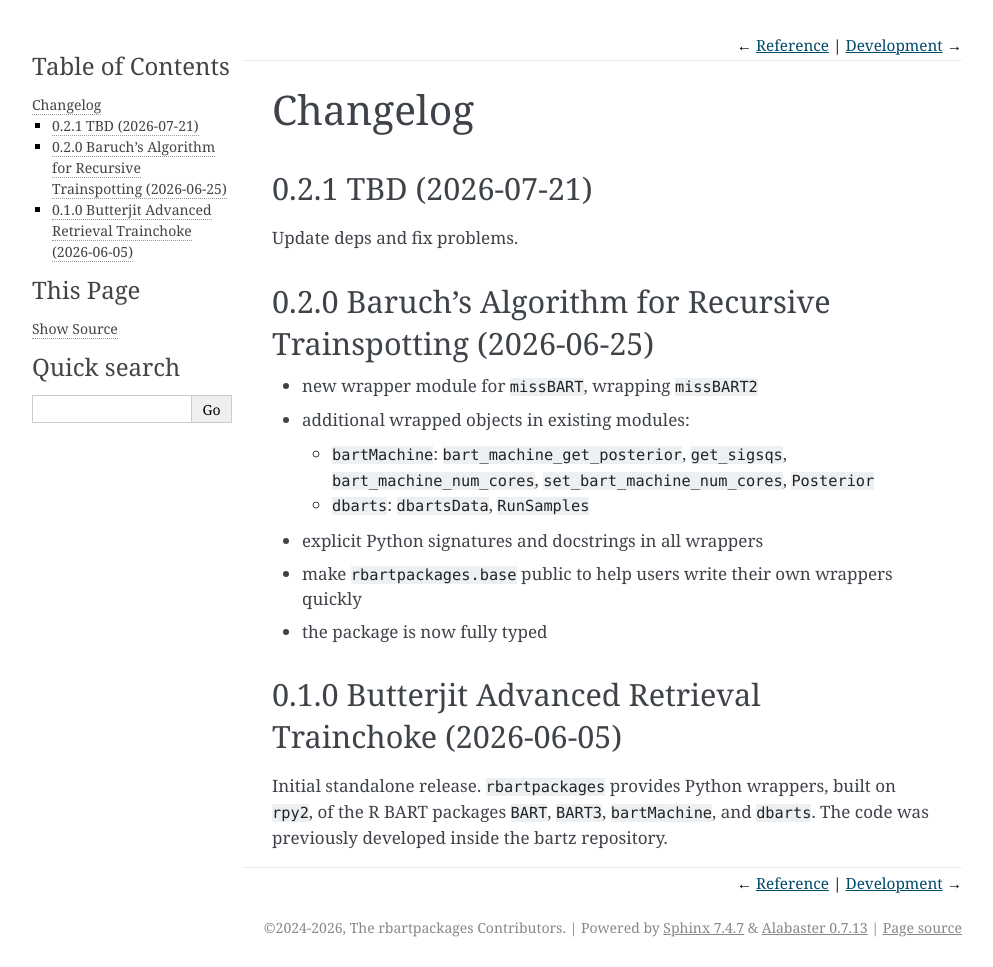
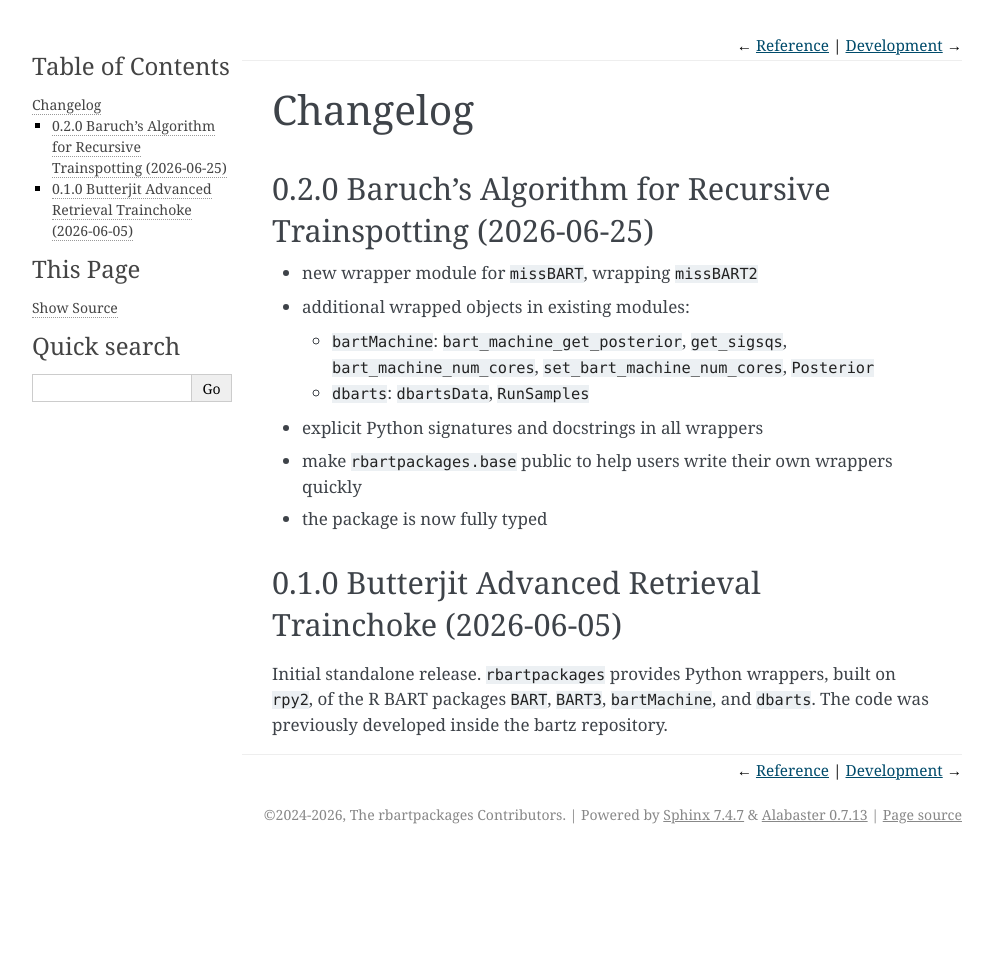
Before and after one commit to bartz-org/rbartpackages, a Sphinx documentation site: the page built from docs/changelog.md, in a window 1280 px wide and 967 px high. Shown: the whole window, without its empty margins (148-1141 px from the left). Built offline with Sphinx 7.4.7, drawn with Linux system fonts in a browser that asks for light colours; the version number could not be read and is left out.

Commit message:
docs: undo changelog update
The package did not require any fixes for new dependencies, so I won't
make a new release.

```diff
--- a/docs/changelog.md
+++ b/docs/changelog.md
@@ -31,11 +31,6 @@ SOFTWARE.
 # Changelog
 
 
-## 0.2.1 TBD (2026-07-21)
-
-Update deps and fix problems.
-
-
 ## 0.2.0 Baruch's Algorithm for Recursive Trainspotting (2026-06-25)
 
 - new wrapper module for `missBART`, wrapping `missBART2`
@@ -46,6 +41,7 @@ Update deps and fix problems.
 - make `rbartpackages.base` public to help users write their own wrappers quickly
 - the package is now fully typed
 
+
 ## 0.1.0 Butterjit Advanced Retrieval Trainchoke (2026-06-05)
 
 Initial standalone release. `rbartpackages` provides Python wrappers, built on `rpy2`, of the R BART packages `BART`, `BART3`, `bartMachine`, and `dbarts`. The code was previously developed inside the bartz repository.
```
